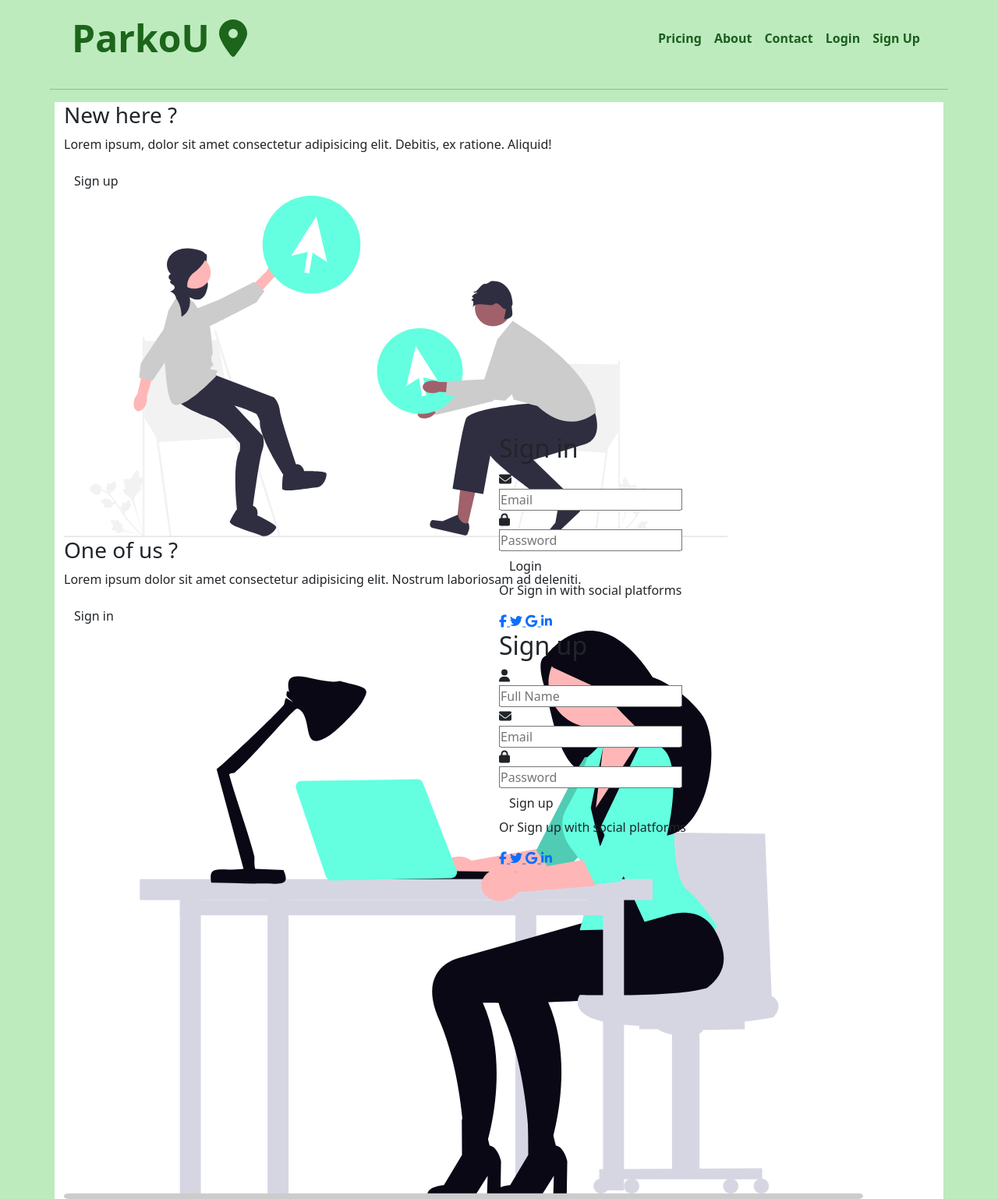
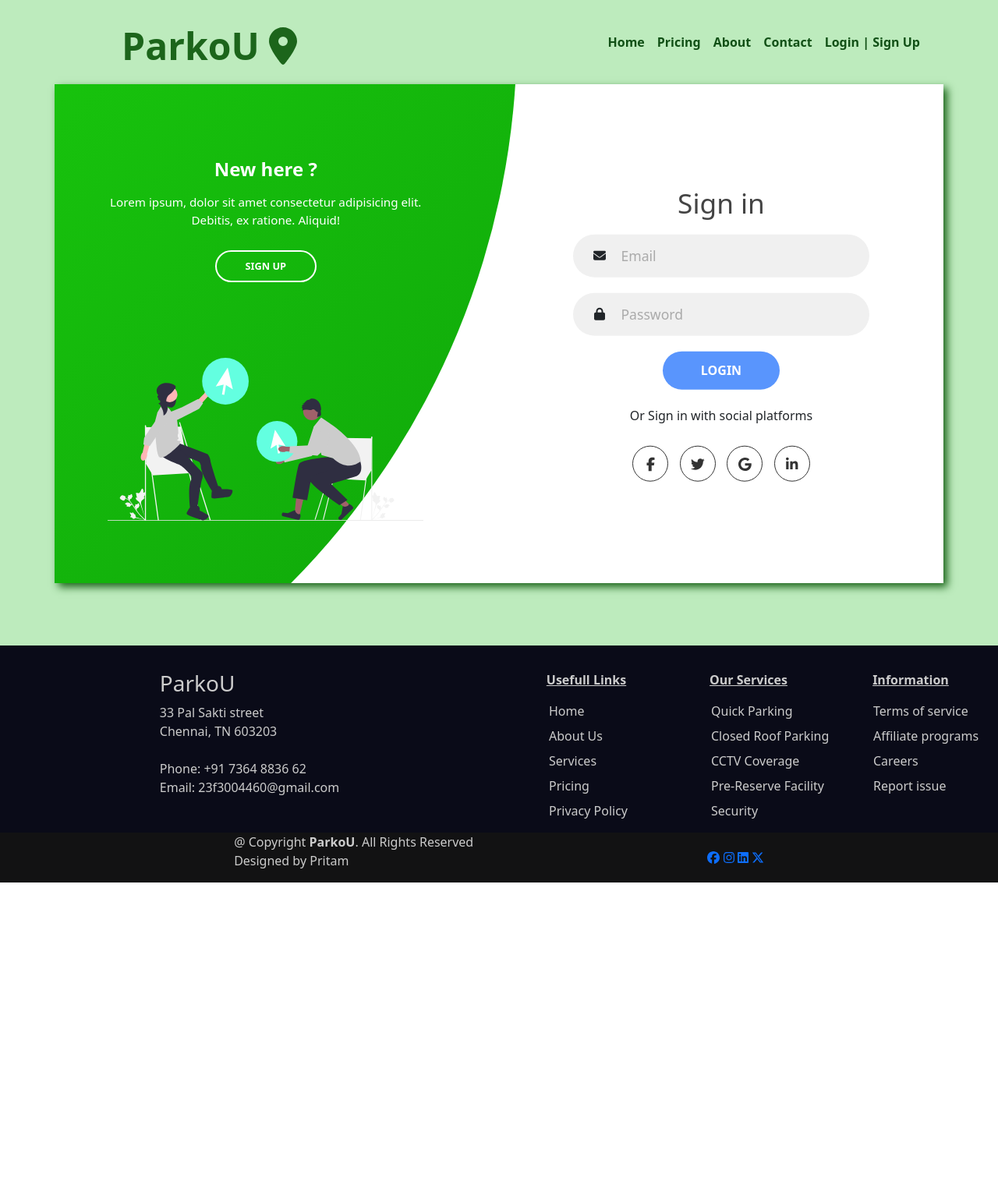
Before and after one commit to xPritam07/vehicle_parking_app, a Flask app: page /login in a window 1280 px wide. Shown: the whole page at 78% size. After the commit the page ends 1132 px from the top, so only its background shows below. Run offline with Flask 3, Linux system fonts and the light colour scheme.

Commit message:
login page final - Before login Prefinal stage

```diff
--- a/controllers/routes.py
+++ b/controllers/routes.py
@@ -18,6 +18,6 @@ def contact_page():
 def login_page():
     return render_template("/Before_login_part/login.html")
 
-@app.route("/register")
-def registration_page():
-    return render_template("/Before_login_part/register.html")
+@app.route('/about')
+def about_page():
+    return render_template('/Before_login_part/about_page.html')
--- a/static/css/Before_login/style_contact_page.css
+++ b/static/css/Before_login/style_contact_page.css
@@ -14,7 +14,7 @@ body{
 }
 
 .navbar-brand {
-    margin: 1vw 0 0 10vw;
+    margin: 0.8vw 0 0 10vw;
 }
 
 #navOptions{
--- a/static/css/Before_login/style_home_page.css
+++ b/static/css/Before_login/style_home_page.css
@@ -14,7 +14,7 @@ body{
 }
 
 .navbar-brand {
-    margin: 1vw 0 0 10vw;
+    margin: 0.8vw 0 0 10vw;
 }
 
 #navOptions{
--- a/static/css/Before_login/style_login_page.css
+++ b/static/css/Before_login/style_login_page.css
@@ -13,19 +13,16 @@ body {
     background-color: rgb(189, 235, 189);
 }
 
-.page-wrapper {
-  width: 90%;
-  margin: 0 auto;
+.navbar-dark .navbar-nav .nav-link {
+  color: #115016;
 }
 
-@media (max-width: 992px) {
-  .page-wrapper {
-  width: 100%;
-}
+.navbar-brand {
+  margin: 0.8vw 0 0 10vw;
 }
 
-.navbar-dark .navbar-nav .nav-link {
-  color: #1b5e20;
+#navOptions{
+  margin: 0 5vw 0 0;
 }
 
 .highlight-title {
@@ -66,8 +63,9 @@ body {
   position: relative;
   width: 100%;
   background-color: #fff;
-  min-height: 90vh;
+  min-height: 80vh;
   overflow: hidden;
+  box-shadow: 5px 5px 10px #1C651B;
 }
 
 .forms-container {
@@ -89,7 +87,7 @@ body {
   grid-template-columns: 1fr;
   z-index: 5;
 }
-/*
+
 form {
   display: flex;
   align-items: center;
@@ -217,7 +215,7 @@ form.sign-in-form {
   top: -10%;
   right: 48%;
   transform: translateY(-50%);
-  background-image: linear-gradient(-45deg, #4481eb 0%, #04befe 100%);
+  background-image: linear-gradient(-45deg, #0ea109 0%, #26f813 100%);
   transition: 1.8s ease-in-out;
   border-radius: 50%;
   z-index: 6;
@@ -278,11 +276,11 @@ form.sign-in-form {
 .right-panel .image,
 .right-panel .content {
   transform: translateX(800px);
-} */
+}
 
 /* ANIMATION */
 
-/* .container.sign-up-mode:before {
+.container.sign-up-mode:before {
   transform: translate(100%, -50%);
   right: 52%;
 }
@@ -420,9 +418,9 @@ form.sign-in-form {
     top: 5%;
     transform: translate(-50%, 0);
   }
-} */
+}
 
-/* @media (max-width: 570px) {
+@media (max-width: 570px) {
   form {
     padding: 0 1.5rem;
   }
@@ -446,4 +444,63 @@ form.sign-in-form {
     bottom: 28%;
     left: 50%;
   }
-} */
+}
+
+footer {
+  margin-top: 5rem;
+}
+
+.footer-container {
+  display: flex;
+  flex-direction: column;
+  flex-wrap: wrap;
+}
+
+.footer-top-container {
+  display: flex;
+  flex-wrap: wrap;
+  justify-content: center;
+  align-items: flex-start;
+  color: #ccc;
+  background-color: #0a0b18;
+}
+
+.footer-card{
+  margin-top: 2rem;
+  width: 40rem;
+  display: flex;
+  flex-wrap: wrap;
+  justify-content: center;
+  align-items: flex-start;
+  gap: 3rem;
+}
+
+.footer-card-childs {
+  width: 10rem;
+}
+
+.footer-bottom-container {
+  display: flex;
+  justify-content: space-evenly;
+  align-items: center;
+  color: #ccc;
+  background-color: rgb(18, 18, 19);
+}
+
+.footer-top-list li{
+  list-style-type: none;
+  margin: 0;
+  padding: 0;
+}
+
+.footer-top-list li {
+  margin-bottom: 0.5rem;
+  white-space: nowrap; /* prevents line breaks */
+}
+
+.footer-top-heading {
+  font-weight: 560;
+  text-decoration: underline;
+  white-space: nowrap;
+  text-align: center;
+}
--- a/static/css/Before_login/style_pricing_page.css
+++ b/static/css/Before_login/style_pricing_page.css
@@ -14,7 +14,7 @@ body{
 }
 
 .navbar-brand {
-    margin: 1vw 0 0 10vw;
+    margin: 0.8vw 0 0 10vw;
 }
 
 #navOptions{
@@ -69,7 +69,7 @@ body{
 }
 
 .container-pricing{
-    background: linear-gradient(to right, #25812b, #49fa46);
+    background: linear-gradient(to right, #25812b 0%,rgb(46, 219, 46) 50%,#5af758 100%);
     color: #ffffffb7;
     margin: auto;
     padding: 3rem;
--- a/templates/Before_login_part/login.html
+++ b/templates/Before_login_part/login.html
@@ -31,17 +31,16 @@
 
           <!-- Collapsible nav content -->
           <div class="collapse navbar-collapse" id="navOptions">
-              <ul class="navbar-nav ms-auto d-lg-flex align-items-center" id="navbaroptions">
-                  <li class="nav-item"><a href="{{ url_for('pricing') }}" class="nav-link">Pricing</a></li>
-                  <li class="nav-item"><a href="#" class="nav-link">About</a></li>
-                  <li class="nav-item"><a href="{{ url_for('contact_page') }}" class="nav-link">Contact</a></li>
-                  <li class="nav-item"><a href="{{ url_for('login_page') }}" class="nav-link">Login</a></li>
-                  <li class="nav-item"><a href="#" class="nav-link">Sign Up</a></li>
-              </ul>
+            <ul class="navbar-nav ms-auto d-lg-flex align-items-center" id="navbaroptions">
+              <li class="nav-item"><a href="{{ url_for('home_page') }}" class="nav-link">Home</a></li>
+              <li class="nav-item"><a href="{{ url_for('pricing') }}" class="nav-link">Pricing</a></li>
+              <li class="nav-item"><a href="{{ url_for('about_page') }}" class="nav-link">About</a></li>
+              <li class="nav-item"><a href="{{ url_for('contact_page') }}" class="nav-link">Contact</a></li>
+              <li class="nav-item"><a href="{{ url_for('login_page') }}" class="nav-link">Login | Sign Up</a></li>
+            </ul>
           </div>
       </div>
   </nav>
-  <hr>
 </div>
 </header>
 <main>
@@ -52,11 +51,11 @@
         <h2 class="title">Sign in</h2>
         <div class="input-field">
           <div><i class="fas fa-envelope"></i></div>
-          <input type="text" placeholder="Email" />
+          <input type="email" placeholder="Email" required/>
         </div>
         <div class="input-field">
           <div><i class="fas fa-lock"></i></div>
-          <input type="password" placeholder="Password" />
+          <input type="password" placeholder="Password" required/>
         </div>
         <input type="submit" value="Login" class="btn solid" />
         <p class="social-text">Or Sign in with social platforms</p>
@@ -79,15 +78,15 @@
         <h2 class="title">Sign up</h2>
         <div class="input-field">
           <div><i class="fas fa-user"></i></div>
-          <input type="text" placeholder="Full Name" />
+          <input type="text" placeholder="Full Name" required/>
         </div>
         <div class="input-field">
           <div><i class="fas fa-envelope"></i></div>
-          <input type="email" placeholder="Email" />
+          <input type="email" placeholder="Email" required/>
         </div>
         <div class="input-field">
           <div><i class="fas fa-lock"></i></div>
-          <input type="password" placeholder="Password" />
+          <input type="password" placeholder="Password" required/>
         </div>
         <input type="submit" class="btn" value="Sign up" />
         <p class="social-text">Or Sign up with social platforms</p>
@@ -139,5 +138,69 @@
   </div>
 </div>
 </main>
+<footer>
+  <div class="container-footer">
+      <div class="footer-top-container">
+          <div class="footer-card">
+              <div class="footer-address">
+                  <h3>ParkoU</h3>
+                  <p>
+                      33 Pal Sakti street <br>
+                      Chennai, TN 603203
+                      <br>
+                      <br>
+                      Phone: +91 7364 8836 62 <br>
+                      Email: 23f3004460@gmail.com
+                  </p>
+              </div>
+          </div>
+          <div class="footer-card">
+              <div class="footer-card-childs">
+                  <p class="footer-top-heading">Usefull Links</p>
+                  <ul class="footer-top-list">
+                      <li>Home</li>
+                      <li>About Us</li>
+                      <li>Services</li>
+                      <li>Pricing</li>
+                      <li>Privacy Policy</li>
+                  </ul>
+              </div>
+              <div class="footer-card-childs">
+                  <p class="footer-top-heading">Our Services</p>
+                  <ul class="footer-top-list">
+                      <li>Quick Parking</li>
+                      <li>Closed Roof Parking</li>
+                      <li>CCTV Coverage</li>
+                      <li>Pre-Reserve Facility</li>
+                      <li>Security</li>
+                  </ul>
+              </div>
+              <div class="footer-card-childs">
+                  <p class="footer-top-heading">Information</p>
+                  <ul class="footer-top-list">
+                      <li>Terms of service</li>
+                      <li>Affiliate programs</li>
+                      <li>Careers</li>
+                      <li>Report issue</li>
+                  </ul>
+              </div>
+          </div>
+      </div>
+      <div class="footer-bottom-container">
+          <div class="bottom-footer-card">
+              <p>@ Copyright <strong>ParkoU</strong>. All Rights Reserved
+              <br>
+              Designed by Pritam
+              </p>
+          </div>
+          <div class="bottom-footer-card">
+              <a href="#" class="media-links"><i class="fa-brands fa-facebook"></i></a>
+              <a href="#" class="media-links"><i class="fa-brands fa-instagram"></i></a>
+              <a href="#" class="media-links"><i class="fa-brands fa-linkedin"></i></a>
+              <a href="#" class="media-links"><i class="fa-brands fa-x-twitter"></i></a>
+          </div>
+      </div>
+  </div>
+</footer>
 <script src="/static/js/login_page.js"></script>
 {% endblock %}
```
Also changed, not shown: static/css/Before_login/style_about_page.css (renamed from static/css/Before_login/style_register_page.css, +9 -9 lines), templates/Before_login_part/about_page.html (added, +45 -0 lines), templates/Before_login_part/contact.html (+4 -4 lines), templates/Before_login_part/home_page.html (+7 -5 lines), templates/Before_login_part/pricing_page.html (+4 -4 lines), templates/Before_login_part/register.html (deleted, +0 -99 lines).
